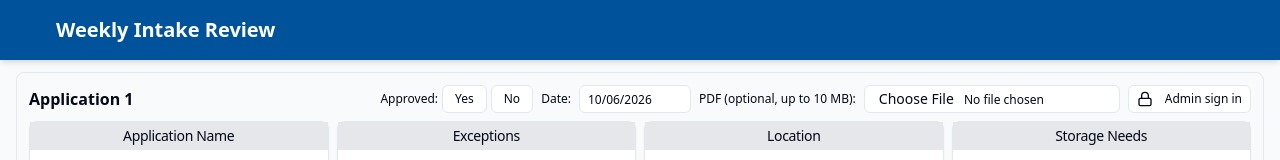
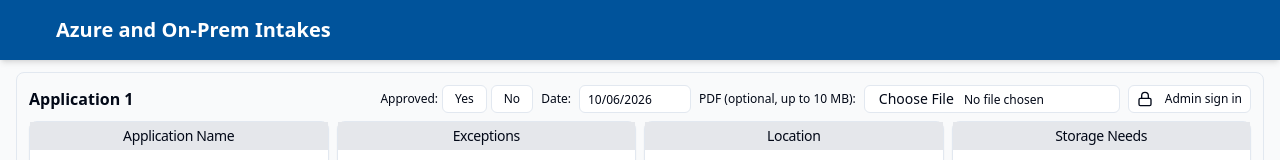
Before and after one commit to Jeevanhm/intake-form-g1, a React (Vite) app: page / in a window 1280 px wide. Shown: the top 160 px of the page. Built offline with nearby package versions, Linux system fonts and the light colour scheme.

Commit message:
updated header

```diff
--- a/index.html
+++ b/index.html
@@ -3,7 +3,7 @@
   <head>
     <meta charset="UTF-8" />
     <meta name="viewport" content="width=device-width, initial-scale=1.0" />
-    <title>Weekly Intake Review</title>
+    <title>Azure and On-Prem Intakes</title>
     <meta name="description" content="Weekly intake form for IT infrastructure requests" />
     <link rel="icon" type="image/jpeg" href="%BASE_URL%mount-sinai-logo.jpg" />
     <meta property="og:image" content="%BASE_URL%mount-sinai-logo.jpg" />
--- a/src/pages/Index.tsx
+++ b/src/pages/Index.tsx
@@ -6,7 +6,7 @@ const Index = () => {
     <div className="min-h-screen bg-gray-50">
       <header className="w-full bg-[#00539B] py-4 px-6 shadow-md">
         <div className="container mx-auto flex items-center">
-          <h1 className="text-white text-xl font-semibold">Weekly Intake Review</h1>
+          <h1 className="text-white text-xl font-semibold">Azure and On-Prem Intakes</h1>
         </div>
       </header>
       <WeeklyIntakeForm />
```
